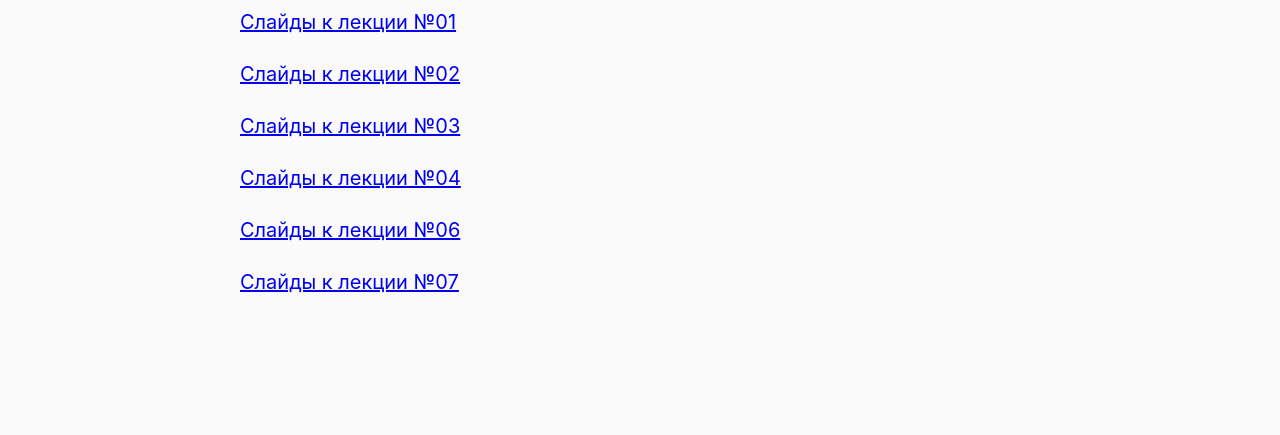
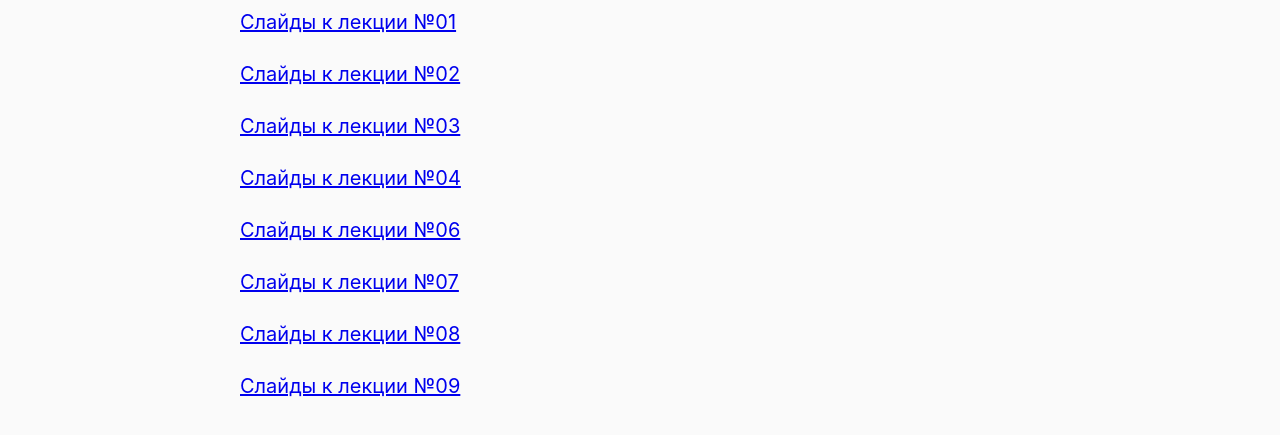
Before and after one commit to gaiduk-edu/course-fsm, a plain HTML site: page index.html in a window 1280 px wide. Shown: the part 187-622 px from the top of the page. Drawn offline with Linux system fonts and the light colour scheme.

Commit message:
slides08-09.html

```diff
--- a/index.html
+++ b/index.html
@@ -71,6 +71,8 @@
     <p><a href="slides04.pdf" download>Слайды к лекции №04</a></p>
     <p><a href="slides06.pdf" download>Слайды к лекции №06</a></p>
     <p><a href="slides07.pdf" download>Слайды к лекции №07</a></p>
+    <p><a href="slides08.pdf" download>Слайды к лекции №08</a></p>
+    <p><a href="slides09.pdf" download>Слайды к лекции №09</a></p>
   </div>
 
 </body>
```
